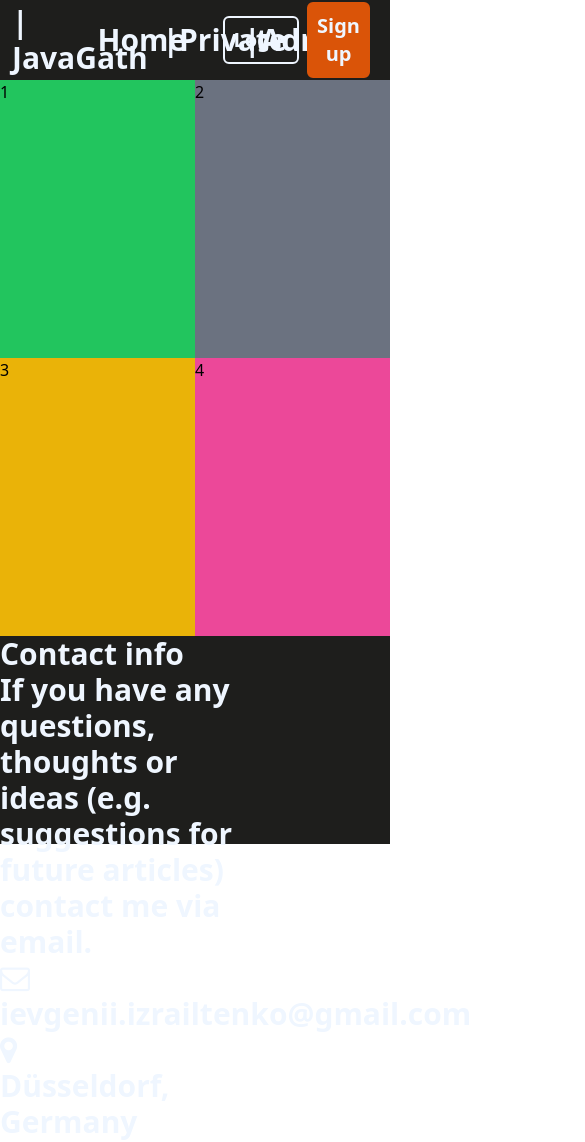
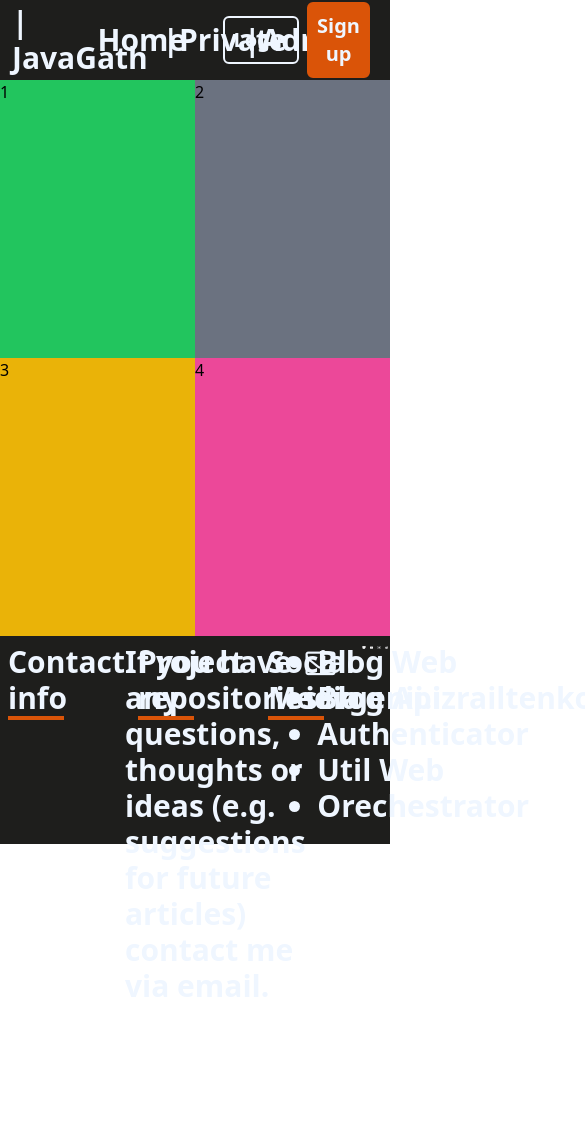
Before and after one commit to JavaGath/blog-web, a Vue app: page / in a window 390 px wide. Shown: the top 1142 px of the page, 585 px wide, since content can reach past the window. After the commit the page ends 1006 px from the top, so only its background shows below. Built offline with nearby package versions, Linux system fonts and the light colour scheme.

Commit message:
footer elements with header style

```diff
--- a/src/assets/main.css
+++ b/src/assets/main.css
@@ -28,4 +28,8 @@
     .btn:hover {
         @apply bg-blue-50
     }
+
+    footer h2:after {
+        @apply content-[''] block w-14 h-1 bg-button-color
+    }
 }
--- a/src/components/FooterComponent.vue
+++ b/src/components/FooterComponent.vue
@@ -1,8 +1,14 @@
 <template>
   <footer>
-    <FooterContact class="element visible"></FooterContact>
-    <FooterProjects class="element hidden"></FooterProjects>
-    <FooterSocial class="element hidden"></FooterSocial>
+    <FooterContact
+      class="inline-flex col-start-1 col-end-5 pt-2 pl-2"
+    ></FooterContact>
+    <FooterProjects
+      class="inline-flex col-start-5 col-end-9 pt-2 pl-2 no-select"
+    ></FooterProjects>
+    <FooterSocial
+      class="inline-flex col-start-9 col-end-13 pt-2 pl-2 no-select"
+    ></FooterSocial>
   </footer>
 </template>
 
@@ -12,20 +18,4 @@ import FooterProjects from '@/components/FooterProjects.vue'
 import FooterSocial from '@/components/FooterSocial.vue'
 </script>
 
-<style scoped>
-.element {
-  width: 260px;
-  min-width: 260px;
-}
-
-@media screen and (max-width: 900px) {
-  .visible {
-    width: 100%;
-    max-width: 500px;
-  }
-
-  .hidden {
-    display: none;
-  }
-}
-</style>
+<style scoped></style>
```
